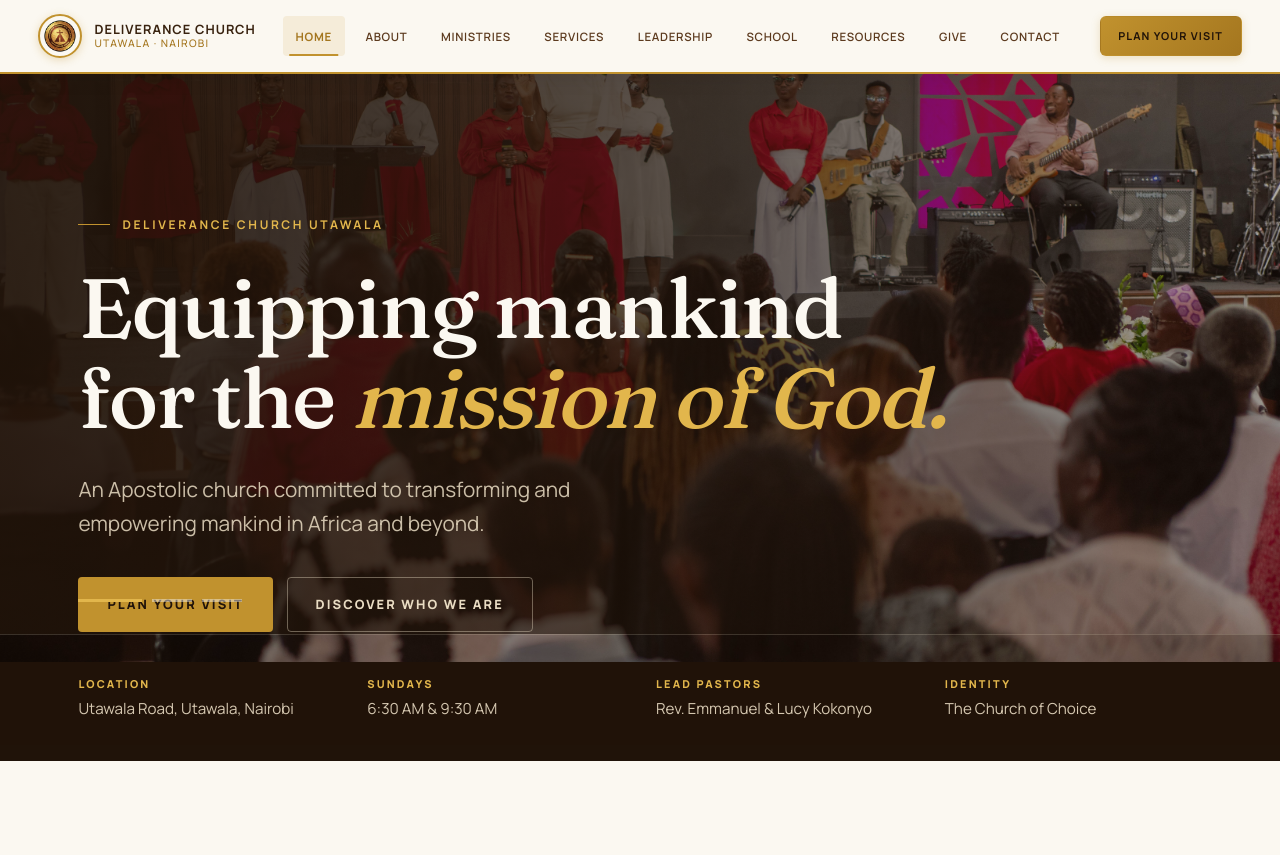
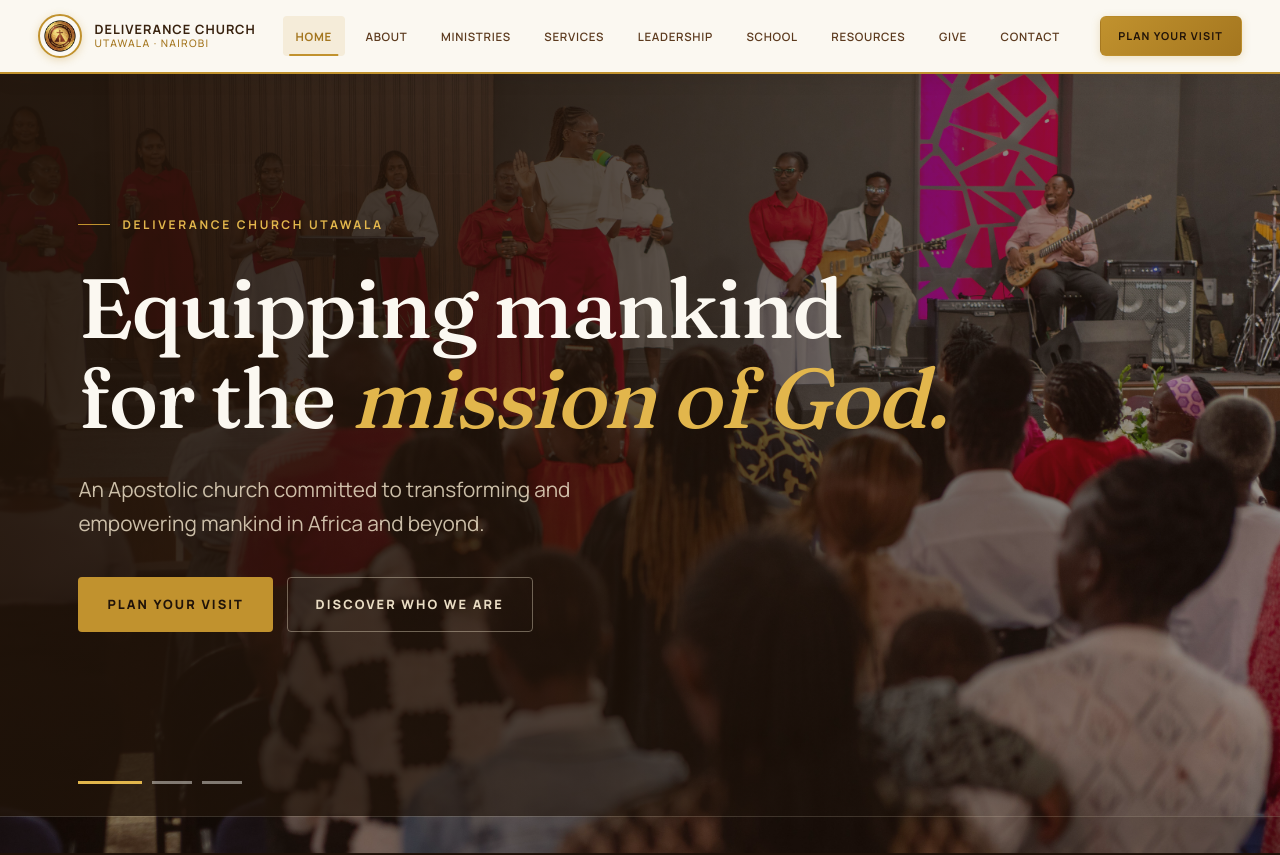
Before and after one commit to Trevor-Kayeyia-Madara/new-dcutawala-website, a Next.js app: page / in a window 1280 px wide. Shown: the top 855 px of the page. Built offline with nearby package versions, Linux system fonts and the light colour scheme; no server answers.

Commit message:
check carousel style

```diff
--- a/src/app/globals.css
+++ b/src/app/globals.css
@@ -1158,7 +1158,8 @@
 
 .hero-carousel {
   position: relative;
-  min-height: clamp(35rem, 70vh, 46rem);
+  /* 3:2 source photography: a taller frame retains more of each image. */
+  min-height: clamp(37rem, 58vw, 50rem);
 }
 
 .hero-slide {
@@ -1316,7 +1317,7 @@
   }
 
   .hero-carousel {
-    min-height: 42rem;
+    min-height: 38rem;
   }
 
   .hero-slide__overlay {
--- a/src/app/page.tsx
+++ b/src/app/page.tsx
@@ -39,11 +39,11 @@
             <dl className="hero-strip-inner">
               <div className="hero-fact">
                 <dt>Location</dt>
-                <dd>Utawala Road, Utawala, Nairobi</dd>
+                <dd>300m past ACK St. Monica, Utawala, Nairobi</dd>
               </div>
               <div className="hero-fact">
                 <dt>Sundays</dt>
-                <dd>6:30 AM &amp; 9:30 AM</dd>
+                <dd>1st: 6:30 AM · 2nd: 9:30 AM</dd>
               </div>
               <div className="hero-fact">
                 <dt>Lead Pastors</dt>
--- a/src/components/HeroCarousel.tsx
+++ b/src/components/HeroCarousel.tsx
@@ -24,7 +24,7 @@
     image: "/photos/carousel-3.jpg",
     eyebrow: "Join us this Sunday",
     title: <>Come as you are. <em>Worship with us.</em></>,
-    lede: "Gather with us on Utawala Road in Nairobi at 6:30 AM or 9:30 AM.",
+    lede: "We are located 300m past ACK St. Monica, Utawala, Nairobi. Our 1st Sunday service starts at 6:30 AM and the 2nd service at 9:30 AM. Welcome!",
     primary: { href: "/plan-your-visit", label: "Plan Your Visit" },
     secondary: { href: "/services", label: "View Services" },
   },
--- a/src/lib/content.ts
+++ b/src/lib/content.ts
@@ -33,9 +33,9 @@
   visionSupport:
     "We envision a church that serves as a beacon of hope, transformation, and empowerment across Africa and the nations. Through excellence in worship, teaching, and service, we aim to be the church of choice for families seeking spiritual growth.",
   address: {
-    line1: "Utawala Road",
+    line1: "300m past ACK St. Monica",
     line2: "Utawala, Nairobi, Kenya",
-    full: "Utawala Road, Utawala, Nairobi, Kenya",
+    full: "300m past ACK St. Monica, Utawala, Nairobi, Kenya",
   },
   phone: "+254 723 102 273",
   phoneHref: "+254723102273",
```
